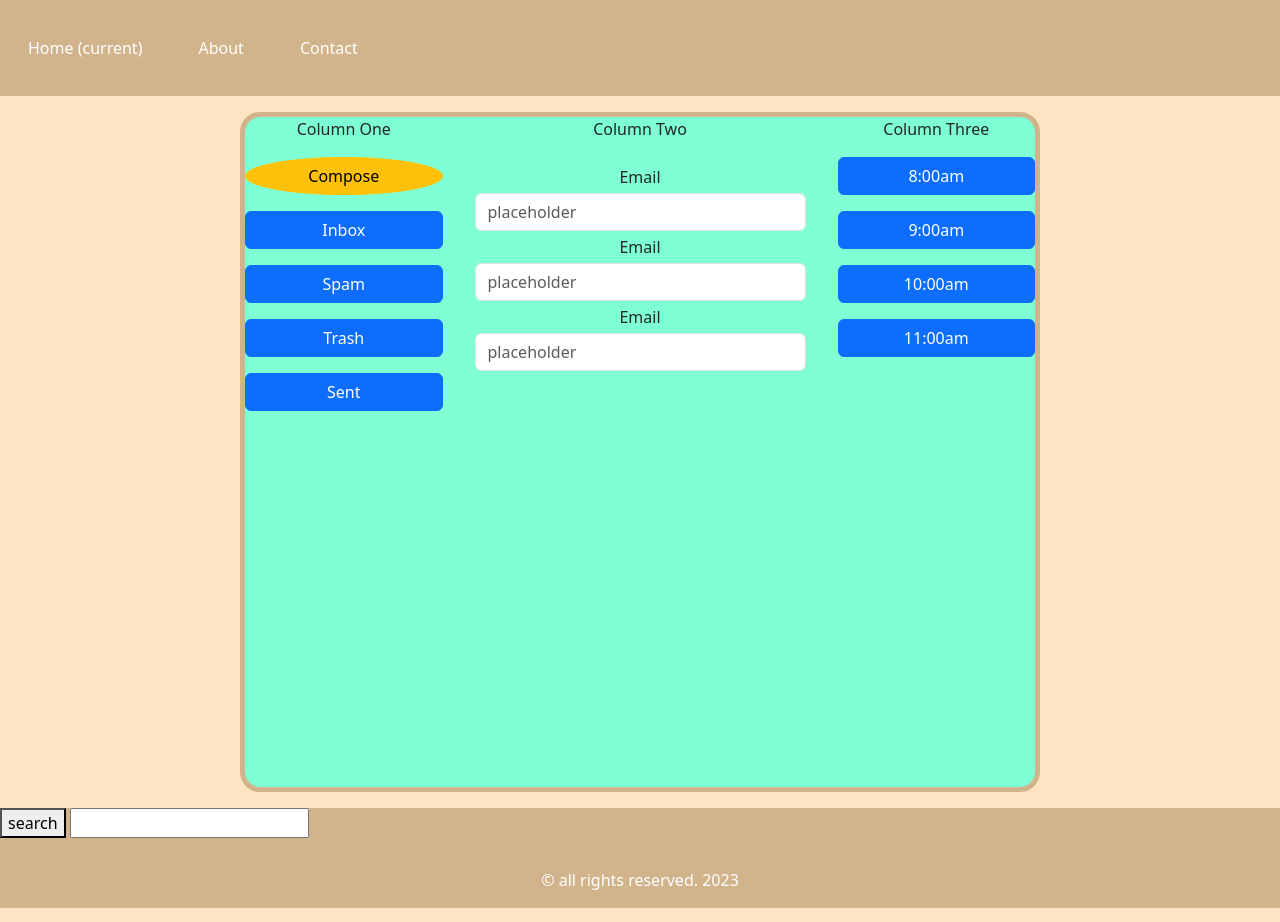
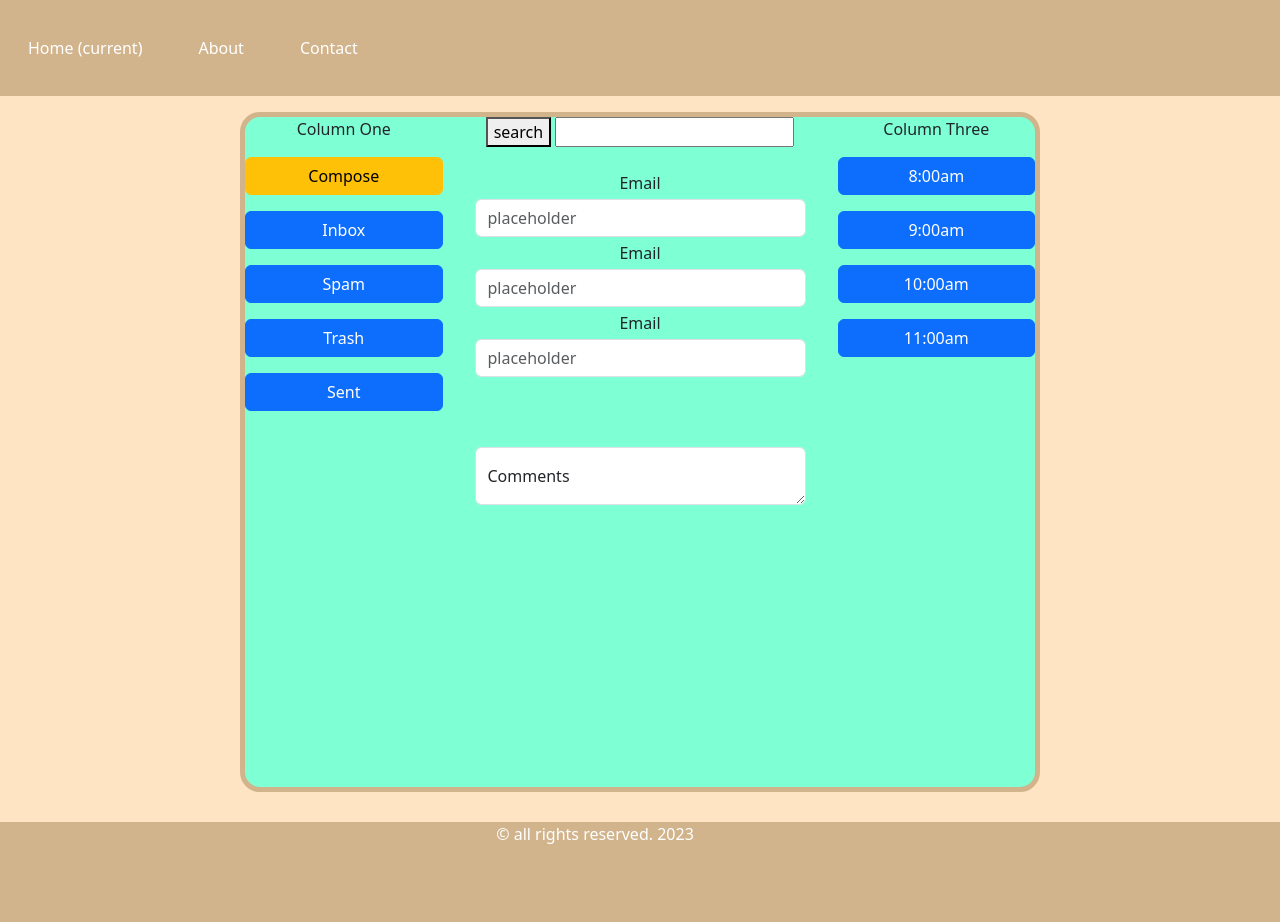
Before and after one commit to Georgemeadors/bootstrap-email-meadors, a plain HTML site: page index.html in a window 1280 px wide. Drawn offline with nearby package versions, Linux system fonts and the light colour scheme.

Commit message:
added search bar and textarea

```diff
--- a/index.html
+++ b/index.html
@@ -33,7 +33,7 @@
               <!-- Left column content goes here -->
 
                <div class="row">
-                <button type="button" class="btn btn-warning mt-3 rounded-circle">Compose</button>
+                <button type="button" class="btn btn-warning mt-3 circle">Compose</button>
                 <button type="button" class="btn btn-primary mt-3">Inbox</button>
                 <button type="button" class="btn btn-primary mt-3">Spam</button>
                 <button type="button" class="btn btn-primary mt-3">Trash</button>
@@ -41,16 +41,27 @@
                </div>
             </div>
             <div class="col-sm-12 col-md-6 col-lg-6">
-              Column Two
+              <!-- <button type="button" class="btn btn-warning mt-3 circle">Search Bar</button> -->
+              <button type="button">search</button>
+              <input type="text">
+              <!-- Column Two -->
               <!-- Middle column content goes here -->
               <div class="mb-3 form">
                 <label for="name" class="form-label my-1">Email</label>
                 <input type="text" class="form-control" id="name" placeholder="placeholder">
                 <label for="email" class="form-label my-1">Email</label>
                 <input type="email" class="form-control" id="email" placeholder="placeholder">
-                <label for="tel" class="form-label my-1">Email</label>
-                <input type="tel" class="form-control" id="tel" placeholder="placeholder">
+                <label for="email" class="form-label my-1">Email</label>
+                <input type="email" class="form-control" id="tel" placeholder="placeholder">
+                <div class="form-floating">
+                  <textarea class="form-control" placeholder="Leave a comment here" id="floatingTextarea "></textarea>
+                  <label for="floatingTextarea">Comments</label>
+                </div>
               </div>
+              <!-- <div class="form-floating">
+                <textarea class="form-control" placeholder="Leave a comment here" id="floatingTextarea"></textarea>
+                <label for="floatingTextarea">Comments</label>
+              </div> -->
             </div>
             <div class="col-sm-12 col-md-3 col-lg-3">
                 Column Three
@@ -66,8 +77,8 @@
           </div>
     </div>
     <div class="footer">
-      <button type="button">search</button>
-      <input type="text">
+      <!-- <button type="button">search</button>
+      <input type="text"> -->
       <div class="socialmedia">
           <a href="https://www.facebook.com" target="_blank">
               <i class="fa fa-facebook"></i>
--- a/style.css
+++ b/style.css
@@ -71,3 +71,10 @@ body {
 .form {
     margin: 20px;
 }
+.form-floating {
+    margin-top: 70px;
+    display: flex;
+    justify-content: flex-start;
+
+
+}
```
Also changed, not shown: 1 other file.
